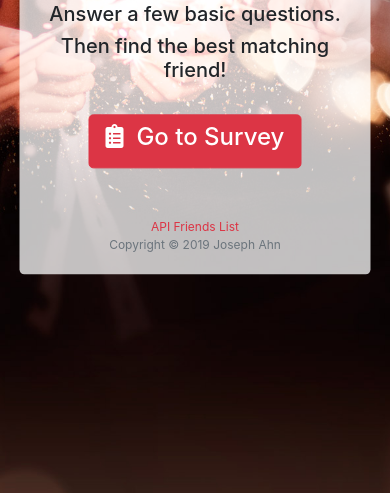
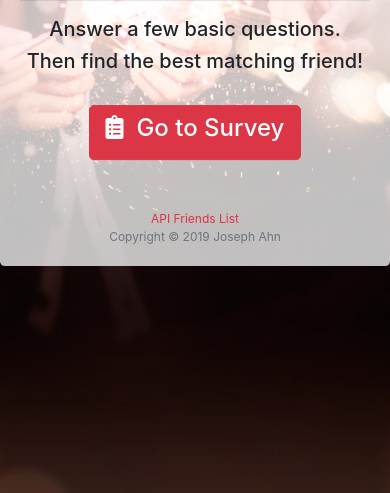
Before and after one commit to aka-joe/FriendFinder, a website: page app/public/home.html in a window 390 px wide. Shown: the part 351-844 px from the top of the page. Drawn offline with nearby package versions, Linux system fonts and the light colour scheme.

Commit message:
Added more mobile responsive css

```diff
--- a/app/public/css/style.css
+++ b/app/public/css/style.css
@@ -71,15 +71,17 @@ body {
     cursor: w-resize !important;
 }
 
+/* Mobile responsive */
+
 @media screen and (max-width: 700px) {
-    @keyframes resize {
+    @keyframes resize1 {
         from {padding: 50px 50px 20px;
             width: 640px;}
         to {padding: 50px 20px 20px;
             width: 90%;}
     }
     .jumbotron {
-        animation-name: resize;
+        animation-name: resize1;
         animation-duration: .5s;
         padding: 50px 20px 20px;
         width: 90%;
@@ -87,6 +89,15 @@ body {
 }
 
 @media screen and (max-width: 500px) {
+    @keyframes resize2 {
+        from {width: 90%;}
+        to {width: 100%;}
+    }
+    .jumbotron {
+        animation-name: resize2;
+        animation-duration: .5s;
+        width: 100%;
+    }
     .side-btn {
         padding: 8px 0;
         font-size: 10px;
--- a/app/public/home.html
+++ b/app/public/home.html
@@ -25,8 +25,8 @@
         </div>
         <div id="footer" class="table">
             <div class="row">
-                <div class="col-sm-6"><a href="/api/friends" class="text-danger">API Friends List</a></div>
-                <div class="col-sm-6 text-muted">Copyright © 2019 Joseph Ahn</div>
+                <div class="col-sm-6"><a href="/api/friends" target="_blank" class="text-danger">API Friends List</a></div>
+                <div class="col-sm-6 text-muted">Copyright © 2019 <a href="https://www.github.com/aka-joe/FriendFinder" target="_blank" class="text-muted">Joseph Ahn</a></div>
             </div>
         </div>
     </div>
```
Also changed, not shown: app/public/survey.html (+2 -2 lines).
